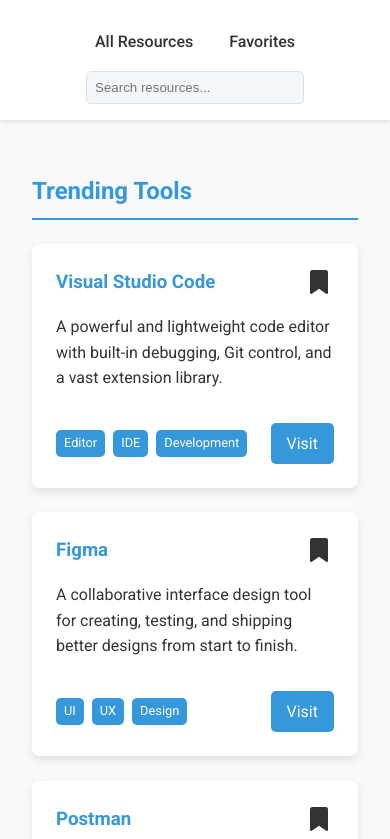
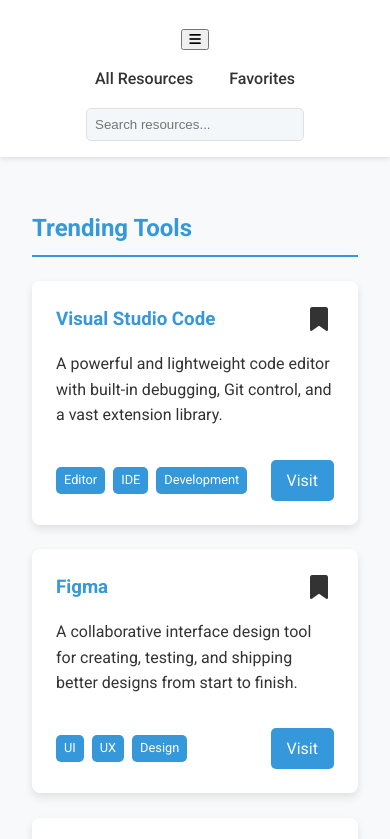
Before and after one commit to Mellytech/developer, a plain HTML site: page index.html in a window 390 px wide. Shown: the part 97-936 px from the top of the page. Drawn offline with Linux system fonts and the light colour scheme.

Commit message:
Add hamburger button for mobile navigation

```diff
--- a/index.html
+++ b/index.html
@@ -12,6 +12,10 @@
     <header>
         <div class="header-container">
             <h1 class="website-title">DevResources</h1>
+            <!-- hamburger button appears on small screens -->
+            <button id="menu-toggle" class="menu-toggle" aria-label="Toggle menu">
+                <i class="fas fa-bars"></i>
+            </button>
             <nav>
                 <a href="#resources">All Resources</a>
                 <a href="#favorites">Favorites</a>
```
